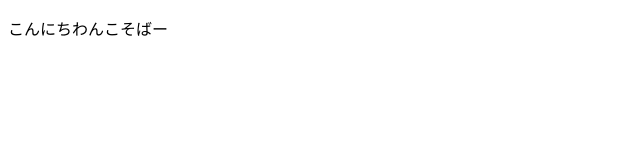
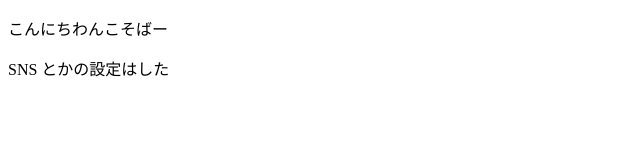
Before and after one commit to co3k/trying-s3-lambda, a plain HTML site: page index.html in a window 1280 px wide. Shown: the whole page, without its empty margins (0-640 px from the left). Drawn offline with Linux system fonts and the light colour scheme.

Commit message:
ふぉー

```diff
--- a/index.html
+++ b/index.html
@@ -1,3 +1,4 @@
 <!DOCTYPE html>
 <title>検証用 HTML なんじゃ</title>
 <p>こんにちわんこそばー</p>
+<p>SNS とかの設定はした</p>
```
